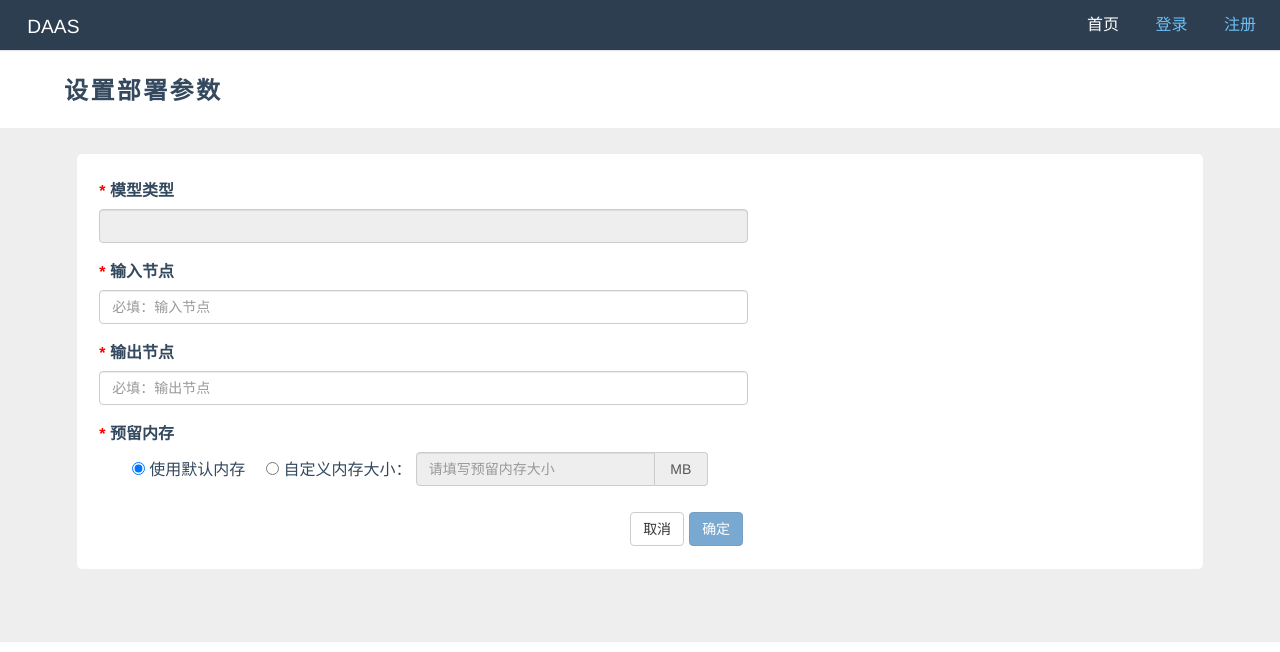
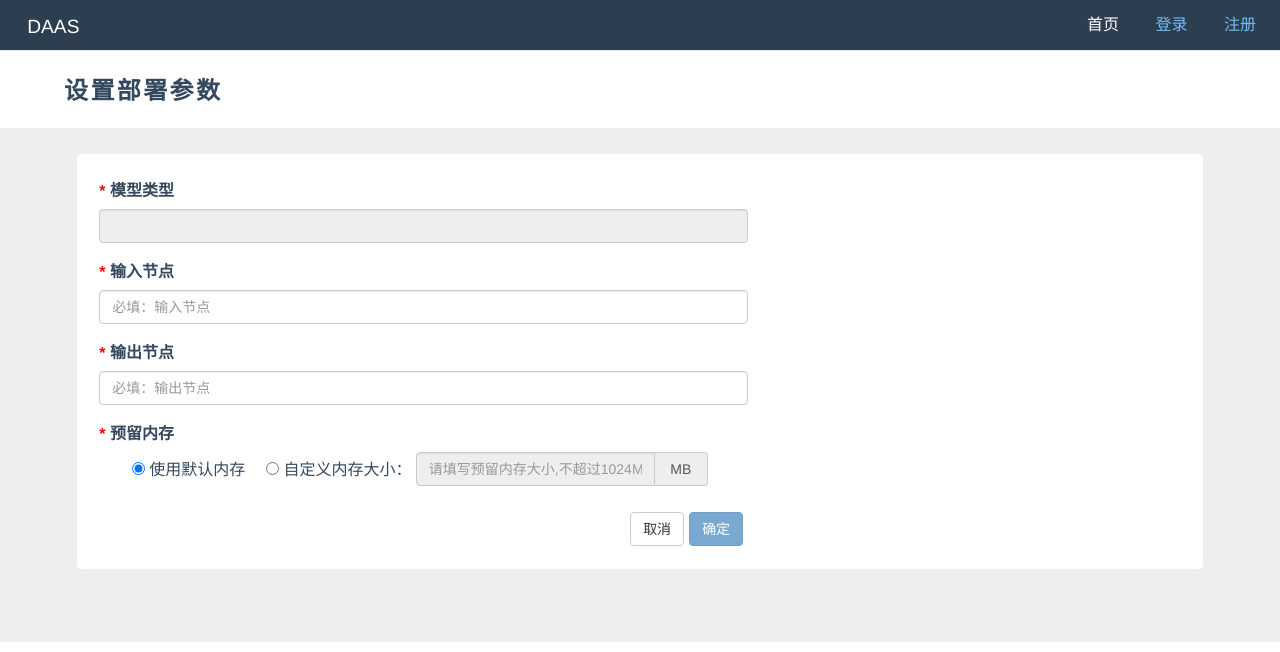
Before and after one commit to JoJoJun/C_flask_model_deploy, a Flask app: template project/templates/model_parm.html in a window 1280 px wide. Shown: the top 652 px of the page. Run offline with Flask 2, Linux system fonts and the light colour scheme; the template is opened without the code that fills it, so the values that code supplies are empty; some libraries are stand-ins or nearby versions.

Commit message:
Update model_parm.html

```diff
--- a/project/templates/model_parm.html
+++ b/project/templates/model_parm.html
@@ -81,7 +81,7 @@
                 </label>
             </div>
             <div class="input-group">
-                <input type="text" class="form-control" id="model-mem" placeholder="请填写预留内存大小"
+                <input type="text" class="form-control" id="model-mem" placeholder="请填写预留内存大小,不超过1024MB"
                        oninput="value=value.replace(/[^\d]/g,'')" disabled required>
                 <span class="input-group-addon">MB</span>
             </div>
```
